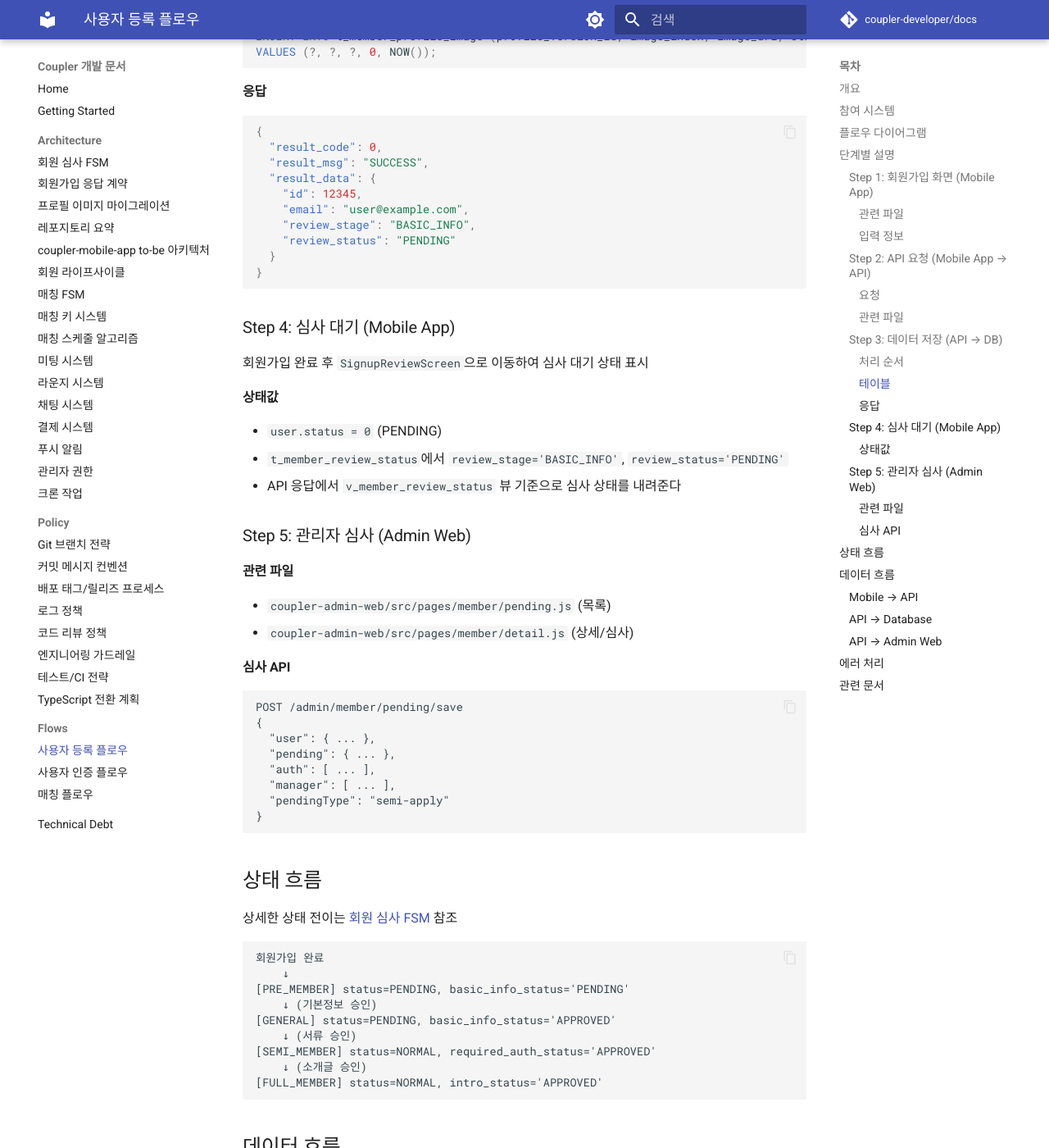
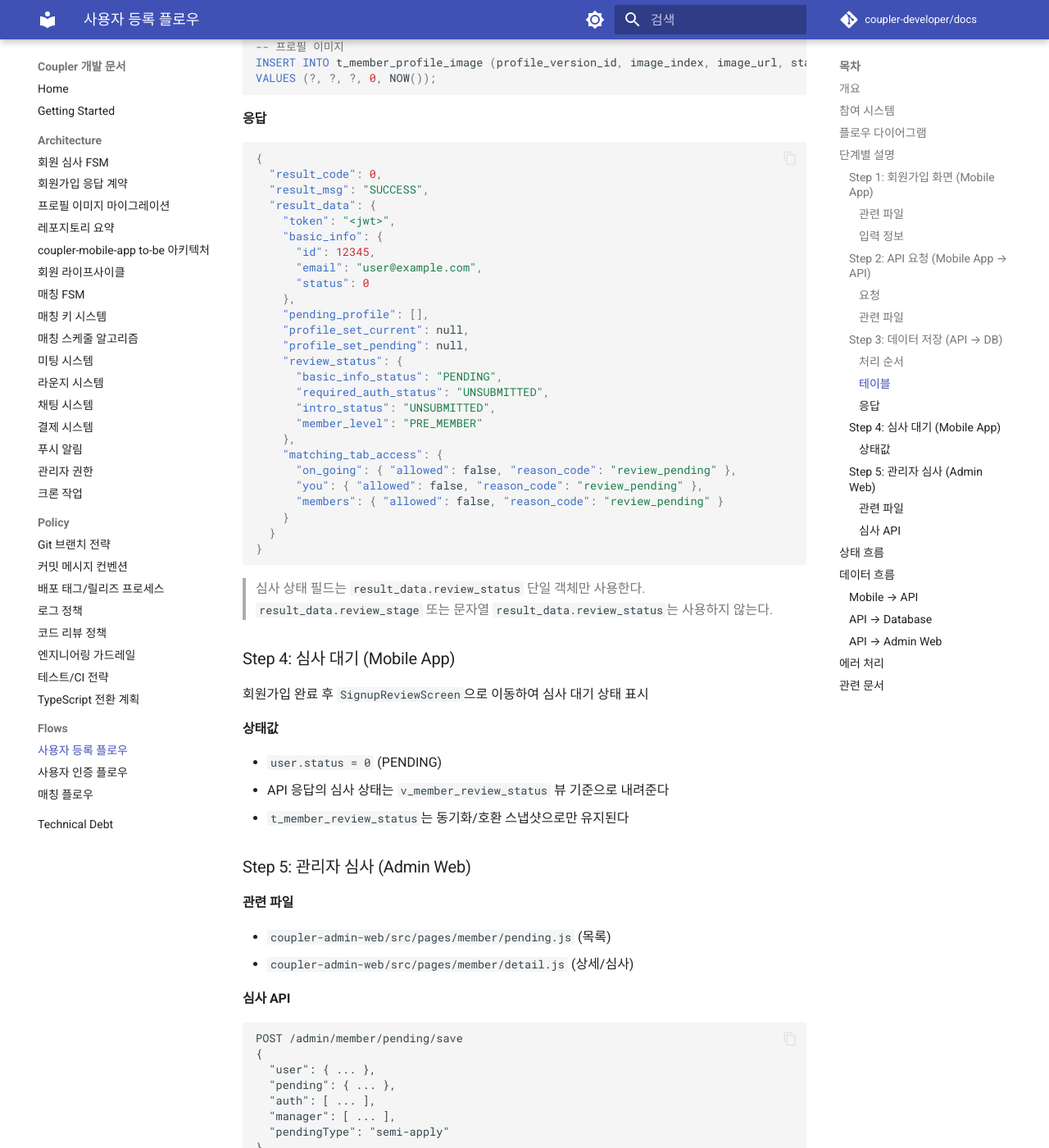
Before and after one commit to coupler-developer/docs, an MkDocs documentation site: the page built from content/flows/cross-project/user-registration-flow.md, in a window 1280 px wide and 1400 px high, scrolled down 2796 px. Shown: the whole window at 82% size. Built offline with MkDocs 1.6.1 and Material for MkDocs 9.7.7, drawn with Linux system fonts in a browser that asks for light colours; comment, search, counter and statistics services are not loaded; some of the changed text lies outside the part shown.

Commit message:
docs: signup 응답 계약과 플로우 문서 동기화
Changes:
- signup-response-contract 경로를 /app/v1/auth/signup으로 수정
- review_status 단일 객체 계약과 금지 규칙 명시
- user-registration-flow 응답 예시/에러코드/관련 파일 경로를 최신 계약 기준으로 정리
- basic_info.password가 요청 키 pwd로 매핑된다는 설명 추가

Tests:
- not run: 문서 변경

````diff
--- a/content/flows/cross-project/user-registration-flow.md
+++ b/content/flows/cross-project/user-registration-flow.md
@@ -22,13 +22,14 @@ sequenceDiagram
     App->>API: POST /app/v1/auth/signup
     API->>DB: INSERT t_member
     API->>DB: INSERT t_member_review_item
-    API->>DB: INSERT t_member_review_status
-    API-->>App: { result_code: 0, result_data }
+    API->>API: syncMemberReviewStatusByMemberId()
+    API->>DB: (호환) UPSERT t_member_review_status
+    API-->>App: { result_code: 0, result_data(token, review_status, ...) }
     App->>App: SignupReviewScreen 이동
     Admin->>API: GET /admin/member/pending/list
     API-->>Admin: 심사 대기 목록
     Admin->>API: POST /admin/member/pending/save
-    API->>DB: UPDATE t_member_review_status
+    API->>API: syncMemberReviewStatusByMemberId()
 ```
 
 ## 단계별 설명
@@ -87,9 +88,10 @@ Content-Type: application/json
 
 #### 관련 파일
 
-- `coupler-api/controller/app/v1/auth.js` → `signup()`
+- `coupler-api/controller/app/v1/auth.ts` → `signup()`
 
 > 위 요청 예시는 이해를 위한 축약본이며, 실제로는 더 많은 필드가 함께 전송된다.
+> 앱 내부 상태(`basic_info.password`)는 전송 시 서버 계약 키 `pwd`로 매핑된다.
 
 ### Step 3: 데이터 저장 (API → DB)
 
@@ -100,7 +102,7 @@ Content-Type: application/json
 3. 회원 정보 저장 (`t_member`)
 4. 프로필 이미지 저장 (`t_member_profile_version`, `t_member_profile_image`)
 5. 심사 항목 생성 (`t_member_review_item`)
-6. 심사 단계 상태 초기화 (`t_member_review_status`)
+6. 심사 단계 상태 동기화 (`v_member_review_status` 기준, 호환 스냅샷 `t_member_review_status` 갱신)
 
 #### 테이블
 
@@ -128,13 +130,32 @@ VALUES (?, ?, ?, 0, NOW());
   "result_code": 0,
   "result_msg": "SUCCESS",
   "result_data": {
-    "id": 12345,
-    "email": "user@example.com",
-    "review_stage": "BASIC_INFO",
-    "review_status": "PENDING"
+    "token": "<jwt>",
+    "basic_info": {
+      "id": 12345,
+      "email": "user@example.com",
+      "status": 0
+    },
+    "pending_profile": [],
+    "profile_set_current": null,
+    "profile_set_pending": null,
+    "review_status": {
+      "basic_info_status": "PENDING",
+      "required_auth_status": "UNSUBMITTED",
+      "intro_status": "UNSUBMITTED",
+      "member_level": "PRE_MEMBER"
+    },
+    "matching_tab_access": {
+      "on_going": { "allowed": false, "reason_code": "review_pending" },
+      "you": { "allowed": false, "reason_code": "review_pending" },
+      "members": { "allowed": false, "reason_code": "review_pending" }
+    }
   }
 }
 ```
+
+> 심사 상태 필드는 `result_data.review_status` 단일 객체만 사용한다.
+> `result_data.review_stage` 또는 문자열 `result_data.review_status`는 사용하지 않는다.
 
 ### Step 4: 심사 대기 (Mobile App)
 
@@ -143,8 +164,8 @@ VALUES (?, ?, ?, 0, NOW());
 #### 상태값
 
 - `user.status = 0` (PENDING)
-- `t_member_review_status`에서 `review_stage='BASIC_INFO'`, `review_status='PENDING'`
-- API 응답에서 `v_member_review_status` 뷰 기준으로 심사 상태를 내려준다
+- API 응답의 심사 상태는 `v_member_review_status` 뷰 기준으로 내려준다
+- `t_member_review_status`는 동기화/호환 스냅샷으로만 유지된다
 
 ### Step 5: 관리자 심사 (Admin Web)
 
@@ -203,12 +224,10 @@ POST /admin/member/pending/save
 
 ## 에러 처리
 
-| result_code | 의미             | 처리                 |
-| ----------- | ---------------- | -------------------- |
-| 0           | 성공             | 심사대기 화면 이동   |
-| 1           | 이미 가입된 회원 | 로그인 화면 이동     |
-| -2          | 차단된 회원      | LoginFailScreen 이동 |
-| 기타        | 서버 오류        | Toast 메시지 표시    |
+| result_code | 의미                           | 처리                       |
+| ----------- | ------------------------------ | -------------------------- |
+| 0           | 성공                           | 심사대기 화면 이동         |
+| 음수 코드   | 실패(계약/검증/서버 오류 포함) | 에러 메시지/실패 화면 처리 |
 
 ## 관련 문서
 
````
Also changed, not shown: content/architecture/signup-response-contract.md (+8 -1 lines).
